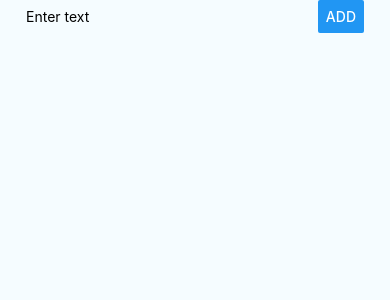
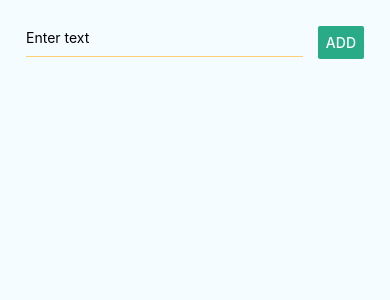
Before and after one commit to quangChe/react-native-config, a React Native app: screen / in a window 390 px wide. Shown: the top 300 px of the page. Built offline with nearby package versions, Linux system fonts and the light colour scheme.

Commit message:
Stylistic improvements

```diff
--- a/src/components/ToDoInput/ToDoInput.js
+++ b/src/components/ToDoInput/ToDoInput.js
@@ -32,6 +32,7 @@ export default class ToDoInput extends Component {
           onChangeText={this.changeText}
           value={this.state.text}/>
         <Button
+          color='#29AB87'
           style={styles.button}
           title='Add'
           onPress={this.submitInput}/>
@@ -46,12 +47,15 @@ const styles = StyleSheet.create({
     flexDirection: 'row',
     justifyContent: 'space-between',
     alignItems: 'center',
-    paddingHorizontal: 26,
+    padding: 26,
   },
   input: {
-    width: '60%',
+    width: '82%',
+    borderBottomWidth: 1.5,
+    borderBottomColor: '#ffcf74',
+    paddingBottom: 10,
   },
   button: {
-    width: '40%',
+    width: '18%',
   },
 });
--- a/src/components/ToDoItem/ToDoItem.js
+++ b/src/components/ToDoItem/ToDoItem.js
@@ -22,6 +22,7 @@ const ToDoItem = (props) => {
 const styles = StyleSheet.create({
   container: {
     backgroundColor: '#eee',
+    borderRadius: 10,
     padding: 10,
     width: '100%',
     marginTop: 10,
```
